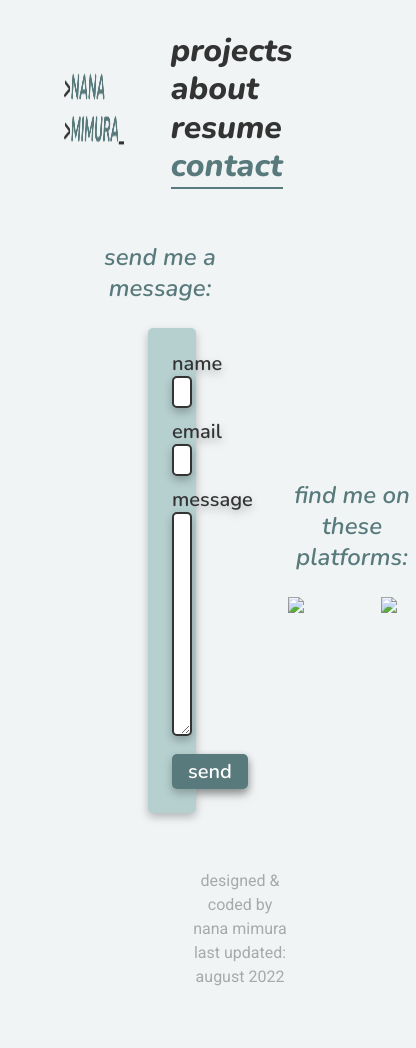
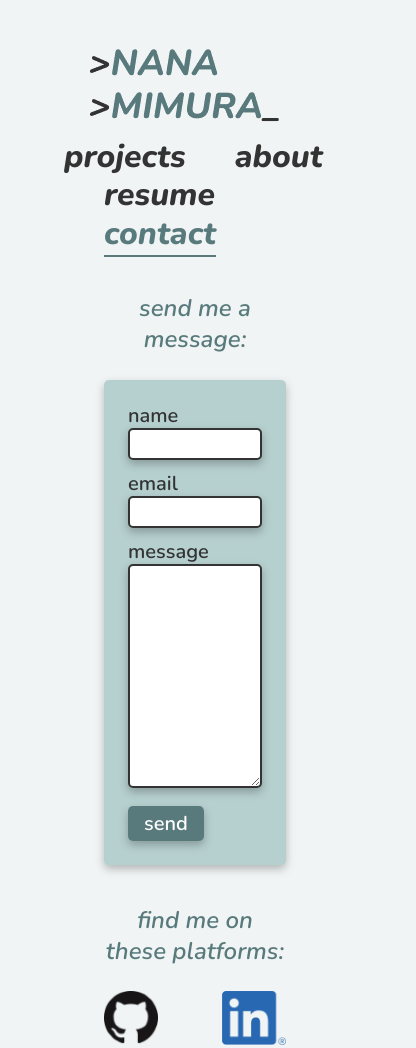
Before and after one commit to nmimura/Nana-Mimura-Website, a plain HTML site: page contact.html in a window 390 px wide. Shown: the top 1048 px of the page, 416 px wide, since content can reach past the window. Before the commit the page ends 1021 px from the top, so only its background shows below. Drawn offline with nearby package versions, Linux system fonts and the light colour scheme; a script that the page names is missing.

Commit message:
Adjust margins, add media query for screen sizes <978px

```diff
--- a/contact.html
+++ b/contact.html
@@ -62,12 +62,12 @@
 		    <div class="icons">
 		      <div class="icon1">
 		        <a href="https://github.com/nmimura">
-		        	<img src="github-mark-64px.png">
+		        	<img src="github.png">
 		        </a>
 		      </div> <!-- .icon1 -->
 		      <div class="icon2">
 		        <a href="https://www.linkedin.com/in/nana-mimura/">
-		        	<img src="li-in-bug.png">
+		        	<img src="linkedin.png">
 		        </a>
 		      </div> <!-- .icon2 -->
 		    </div> <!-- .icons -->
--- a/style.css
+++ b/style.css
@@ -5,7 +5,7 @@
 body {
   background-color: #ffffff;
 	color: #333333;
-	margin: 32px auto 32px auto;
+	margin: 32px auto;
 	width: 1120px;
 }
 
@@ -33,10 +33,10 @@ header {
   justify-content: space-between;
 }
 
-header a img {
+/* header a img {
   width: 212px;
   height: 104px;
-}
+} */
 
 nav {
 	font-family: Nunito;
@@ -52,6 +52,10 @@ nav a {
   color: #333333;
   transition: color 0.3s, border-bottom 0.3s;
   border-bottom: 2px solid transparent;
+}
+
+nav a.color1 {
+  margin: 0;
 }
 
 nav a.color1:hover, nav a.color1.selected {
@@ -87,7 +91,7 @@ h1 {
 }
 
 button {
-  padding: 4px 16px 4px 16px;
+  padding: 4px 16px;
   border: none;
   color: #ffffff;
   cursor: pointer;
@@ -143,7 +147,7 @@ input, textarea {
   border: 2px solid #333333;
   font-style: normal;
   font-size: 16px;
-  margin: 0 0 12px 0;
+  margin: 0 0 12px;
   filter: drop-shadow(0px 4px 4px rgba(0, 0, 0, 0.25));
   border-radius: 5px;
 }
@@ -197,7 +201,7 @@ section.home {
 ul.projects {
   list-style: none;
   display: grid;
-  grid-template-columns: repeat(auto-fill, minmax(360px, 1fr));
+  grid-template-columns: repeat(auto-fill, minmax(440px, 1fr));
   gap: 32px;
 }
 
@@ -302,7 +306,7 @@ section.image2 {
 }
 
 section.image1 img, section.image2 img {
-  grid-column: 4 / span 6;
+  grid-column: 3 / span 8;
   filter: drop-shadow(0px 4px 4px rgba(0, 0, 0, 0.25));
 }
 
@@ -323,7 +327,7 @@ section.contact div.contact-side {
 }
 
 section.contact div.form {
-  margin: 0 84px;
+  margin: 0 48px;
   padding: 24px;
   background-color: #b6cfcf;
   filter: drop-shadow(0px 4px 4px rgba(0, 0, 0, 0.25));
@@ -338,17 +342,18 @@ section.contact div.socials-side {
 section.contact div.icons {
   display: flex;
   justify-content: center;
+  align-items: center;
 }
 
 section.contact div.icon1 {
-  width: 56px;
-  height: 56px;
+/*   width: 56px;
+  height: 56px; */
   margin: 0 32px 0 0;
 }
 
 section.contact div.icon2 {
-  width: 66px;
-  height: 56px;
+/*   width: 66px;
+  height: 56px; */
   margin: 0 0 0 32px;
 }
 
@@ -369,6 +374,47 @@ max width = orig 1120 + 64 + 64 for edges
 }
 
 /* media query for smaller screen size / large tablet size */
-@media (max-width: 1196px) {
+@media (max-width: 978px) {
+  header {
+    flex-direction: column;
+  }
 
+  section.about, section.resume, section.contact, footer {
+    grid-template-columns: repeat(6, 1fr);
+  	gap: 24px 24px;
+  }
+
+  section.about div.image,
+  section.about div.bio,
+  section.header h1,
+  section.image1 img,
+  section.image2 img,
+  section.contact div.contact-side,
+  section.contact div.socials-side,
+  footer div {
+    grid-column: 1 / span 6;
+    width: 100%;
+  }
+
+  ul.projects,
+  section.about,
+  section.contact {
+    margin: 40px;
+  }
+
+  section.header {
+    margin: 40px 0 0 0;
+  }
+
+  section.image1 img, section.image2 img {
+    padding: 0 40px;
+  }
+
+  section.about div.image, section.contact div.form {
+    margin: 0;
+  }
+
+  section.contact div.socials-side {
+    margin: 16px 0 0 0;
+  }
 }
```
